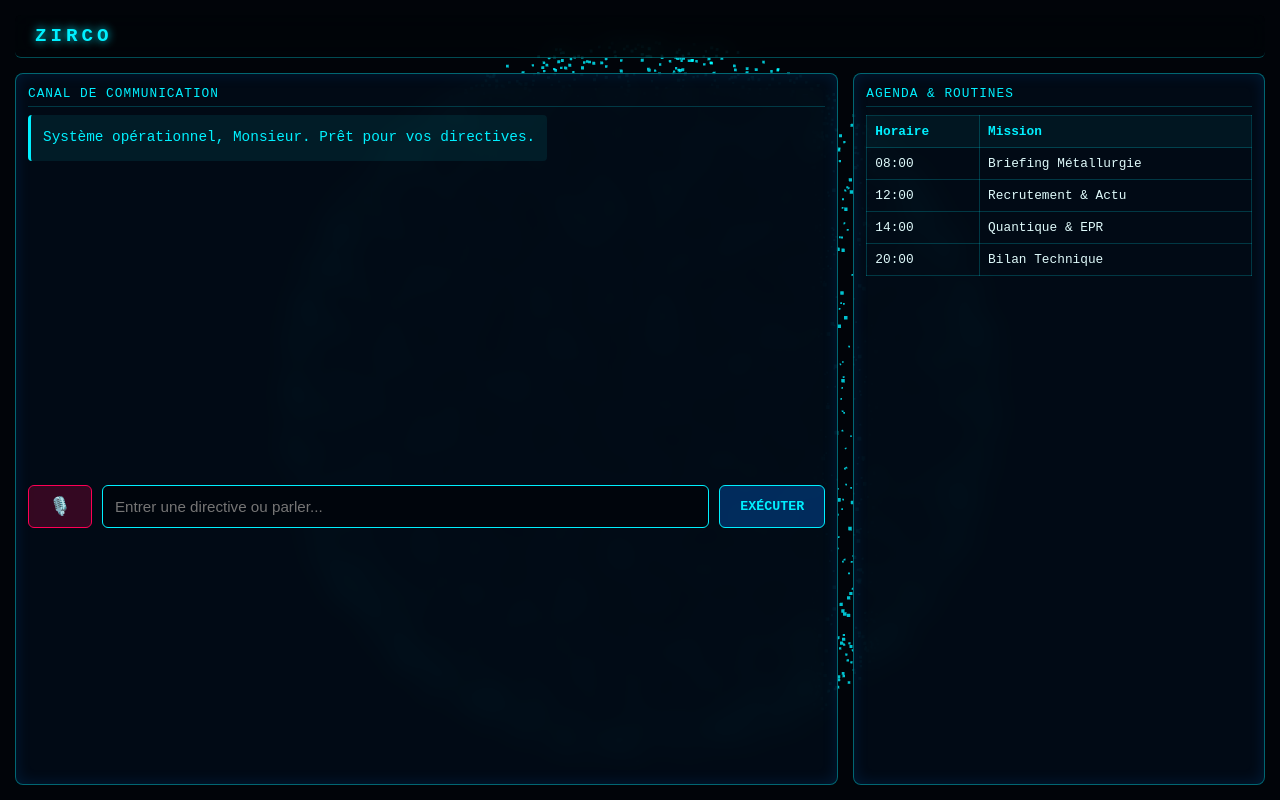
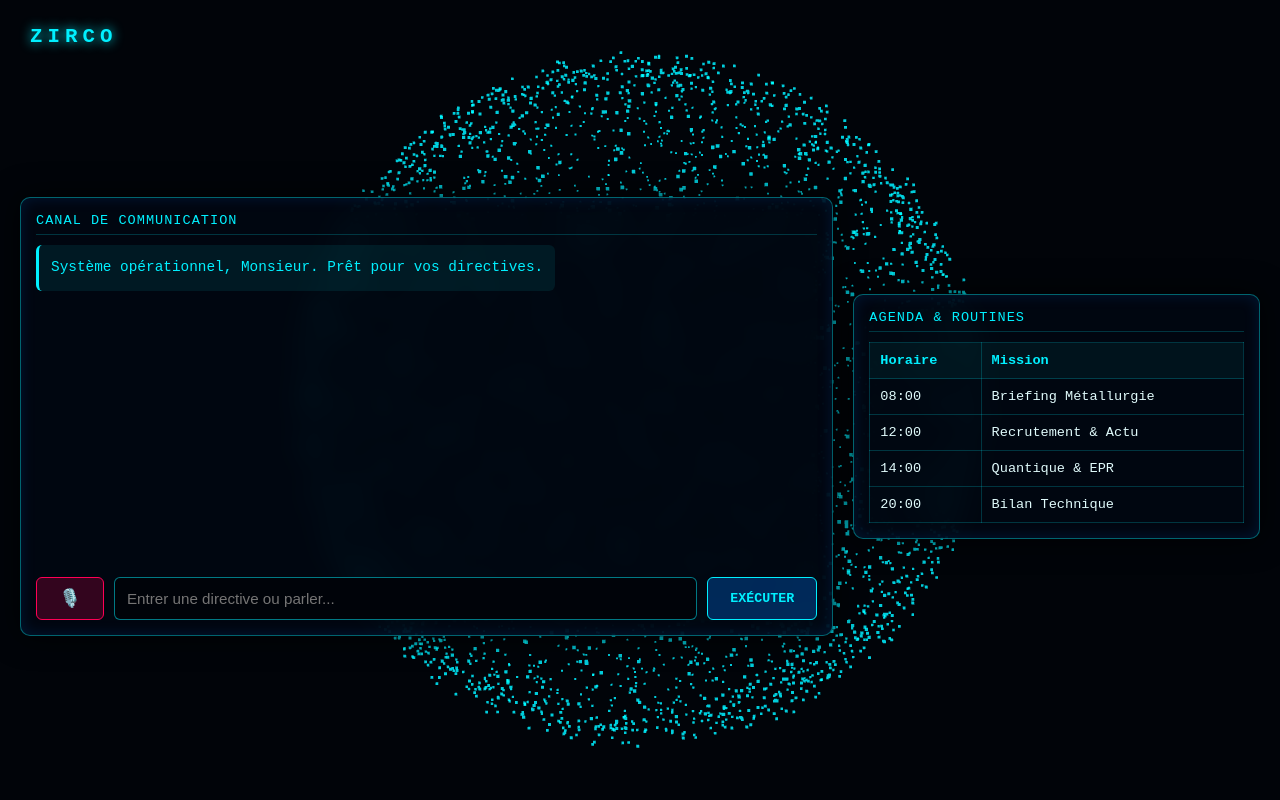
Before and after one commit to lucabagliopro-hue/ZIRCO_APP, a Flask app: page / in a window 1280 px wide. Run offline with Flask 3, Linux system fonts and the light colour scheme.

Commit message:
Correction layout : sphere 3D en arriere-plan centree, interface epuree et micro persistant

```diff
--- a/templates/index.html
+++ b/templates/index.html
@@ -19,46 +19,49 @@
             color: var(--text-main);
             font-family: 'Courier New', Courier, monospace;
             margin: 0;
-            padding: 15px;
+            padding: 20px;
             height: 100vh;
             overflow: hidden;
             display: flex;
             flex-direction: column;
             justify-content: space-between;
         }
+
+        /* --- SPHÈRE 3D EN ARRIÈRE-PLAN CENTRÉE --- */
         #webgl-container {
-            position: absolute;
+            position: fixed;
             top: 0; left: 0;
             width: 100vw; height: 100vh;
             z-index: 1;
             pointer-events: none;
         }
+
         header, .main-layout {
             position: relative;
             z-index: 10;
         }
+
         header {
-            padding: 10px 20px;
-            background: rgba(1, 4, 9, 0.75);
-            border-bottom: 1px solid rgba(0, 240, 255, 0.3);
-            border-radius: 6px;
-            backdrop-filter: blur(10px);
+            padding: 5px 10px;
         }
         h1 {
-            font-size: 1.2rem;
-            letter-spacing: 4px;
+            font-size: 1.3rem;
+            letter-spacing: 5px;
             margin: 0;
             color: var(--accent-cyan);
-            text-shadow: 0 0 10px var(--accent-cyan);
+            text-shadow: 0 0 12px var(--accent-cyan);
         }
 
+        /* --- LAYOUT FLUIDE --- */
         .main-layout {
             display: grid;
             grid-template-columns: 2fr 1fr;
-            gap: 15px;
+            gap: 20px;
+            max-width: 1300px;
+            margin: 0 auto;
+            width: 100%;
             flex-grow: 1;
-            margin-top: 15px;
-            overflow: hidden;
+            align-items: center;
         }
         @media (max-width: 900px) {
             .main-layout { grid-template-columns: 1fr; }
@@ -66,37 +69,36 @@
         }
 
         .panel-box {
-            background: rgba(2, 12, 24, 0.85);
+            background: rgba(1, 8, 18, 0.85);
             border: 1px solid rgba(0, 240, 255, 0.4);
-            border-radius: 8px;
+            border-radius: 10px;
             backdrop-filter: blur(12px);
             display: flex;
             flex-direction: column;
-            padding: 12px;
-            box-shadow: inset 0 0 15px rgba(0, 119, 255, 0.15);
+            padding: 15px;
+            box-shadow: 0 0 30px rgba(0, 0, 0, 0.8), inset 0 0 15px rgba(0, 119, 255, 0.15);
         }
         .panel-title {
-            font-size: 0.8rem;
+            font-size: 0.85rem;
             letter-spacing: 1px;
             color: var(--accent-cyan);
             border-bottom: 1px solid rgba(0, 240, 255, 0.2);
-            padding-bottom: 5px;
-            margin-bottom: 8px;
+            padding-bottom: 6px;
+            margin-bottom: 10px;
             text-transform: uppercase;
         }
 
         #chat-container {
-            flex-grow: 1;
+            height: 40vh;
             overflow-y: auto;
             display: flex;
             flex-direction: column;
             gap: 10px;
-            margin-bottom: 10px;
-            max-height: 45vh;
+            margin-bottom: 12px;
         }
         .message {
             padding: 12px;
-            border-radius: 4px;
+            border-radius: 6px;
             font-size: 0.9rem;
             line-height: 1.5;
             max-width: 90%;
@@ -121,19 +123,22 @@
         }
         #user-input {
             flex-grow: 1;
-            background: rgba(1, 5, 12, 0.9);
-            border: 1px solid var(--accent-cyan);
+            background: rgba(1, 4, 9, 0.9);
+            border: 1px solid rgba(0, 240, 255, 0.5);
             color: var(--text-main);
             padding: 12px;
             border-radius: 6px;
             font-size: 0.95rem;
             outline: none;
         }
+        #user-input:focus {
+            box-shadow: var(--glow-cyan);
+        }
         button {
             background: rgba(0, 119, 255, 0.3);
             color: var(--accent-cyan);
             border: 1px solid var(--accent-cyan);
-            padding: 0 20px;
+            padding: 0 22px;
             border-radius: 6px;
             cursor: pointer;
             font-weight: bold;
@@ -163,15 +168,14 @@
             100% { transform: scale(1); }
         }
 
-        /* --- TABLEAU AGENDA & NOTES --- */
         .agenda-table {
             width: 100%;
             border-collapse: collapse;
-            font-size: 0.8rem;
+            font-size: 0.85rem;
         }
         .agenda-table th, .agenda-table td {
             border: 1px solid rgba(0, 240, 255, 0.2);
-            padding: 8px;
+            padding: 10px;
             text-align: left;
         }
         .agenda-table th {
@@ -223,17 +227,17 @@
     </div>
 
     <script>
-        // THREE.JS SPHERE 3D
+        // THREE.JS SPHERE 3D CENTRÉE
         const container = document.getElementById('webgl-container');
         const scene = new THREE.Scene();
         const camera = new THREE.PerspectiveCamera(60, window.innerWidth / window.innerHeight, 0.1, 1000);
-        camera.position.z = 4.2;
+        camera.position.z = 4.0;
 
         const renderer = new THREE.WebGLRenderer({ alpha: true, antialias: true });
         renderer.setSize(window.innerWidth, window.innerHeight);
         container.appendChild(renderer.domElement);
 
-        const particleCount = 4000;
+        const particleCount = 4500;
         const geometry = new THREE.BufferGeometry();
         const positions = new Float32Array(particleCount * 3);
 
@@ -242,7 +246,7 @@
             const v = Math.random();
             const theta = u * 2.0 * Math.PI;
             const phi = Math.acos(2.0 * v - 1.0);
-            const r = 1.85 + Math.random() * 0.1;
+            const r = 1.7 + Math.random() * 0.1;
 
             positions[i] = r * Math.sin(phi) * Math.cos(theta);
             positions[i + 1] = r * Math.sin(phi) * Math.sin(theta);
@@ -254,7 +258,7 @@
             color: 0x00f0ff,
             size: 0.022,
             transparent: true,
-            opacity: 0.8,
+            opacity: 0.85,
             blending: THREE.AdditiveBlending
         });
 
@@ -274,13 +278,12 @@
             renderer.setSize(window.innerWidth, window.innerHeight);
         });
 
-        // INTERACTION & VOCAL NETTOYÉ
+        // INTERACTION & VOCAL FLUIDE
         const chatContainer = document.getElementById("chat-container");
         const userInput = document.getElementById("user-input");
         const micBtn = document.getElementById("mic-btn");
 
         function speakText(text) {
-            // Nettoyage des caractères Markdown pour éviter qu'il ne dise "astérisque"
             const cleanText = text.replace(/[\*\_\#\`]/g, '');
             fetch('/speak', {
                 method: 'POST',
@@ -325,16 +328,14 @@
             if (event.key === 'Enter') sendDirective();
         }
 
-        // Reconnaissance Vocale avec micro persistant
         let recognition;
         let isListening = false;
-        let continuousListening = true; // Garde le micro ouvert
 
         if ('webkitSpeechRecognition' in window || 'SpeechRecognition' in window) {
             const SpeechRecognition = window.SpeechRecognition || window.webkitSpeechRecognition;
             recognition = new SpeechRecognition();
             recognition.lang = 'fr-FR';
-            recognition.continuous = true; // Reste ouvert
+            recognition.continuous = true;
             recognition.interimResults = false;
 
             recognition.onresult = (e) => {
@@ -348,9 +349,7 @@
             };
 
             recognition.onend = () => {
-                if (isListening) {
-                    recognition.start(); // Relance automatique si coupé
-                }
+                if (isListening) recognition.start();
             };
         }
 
```
